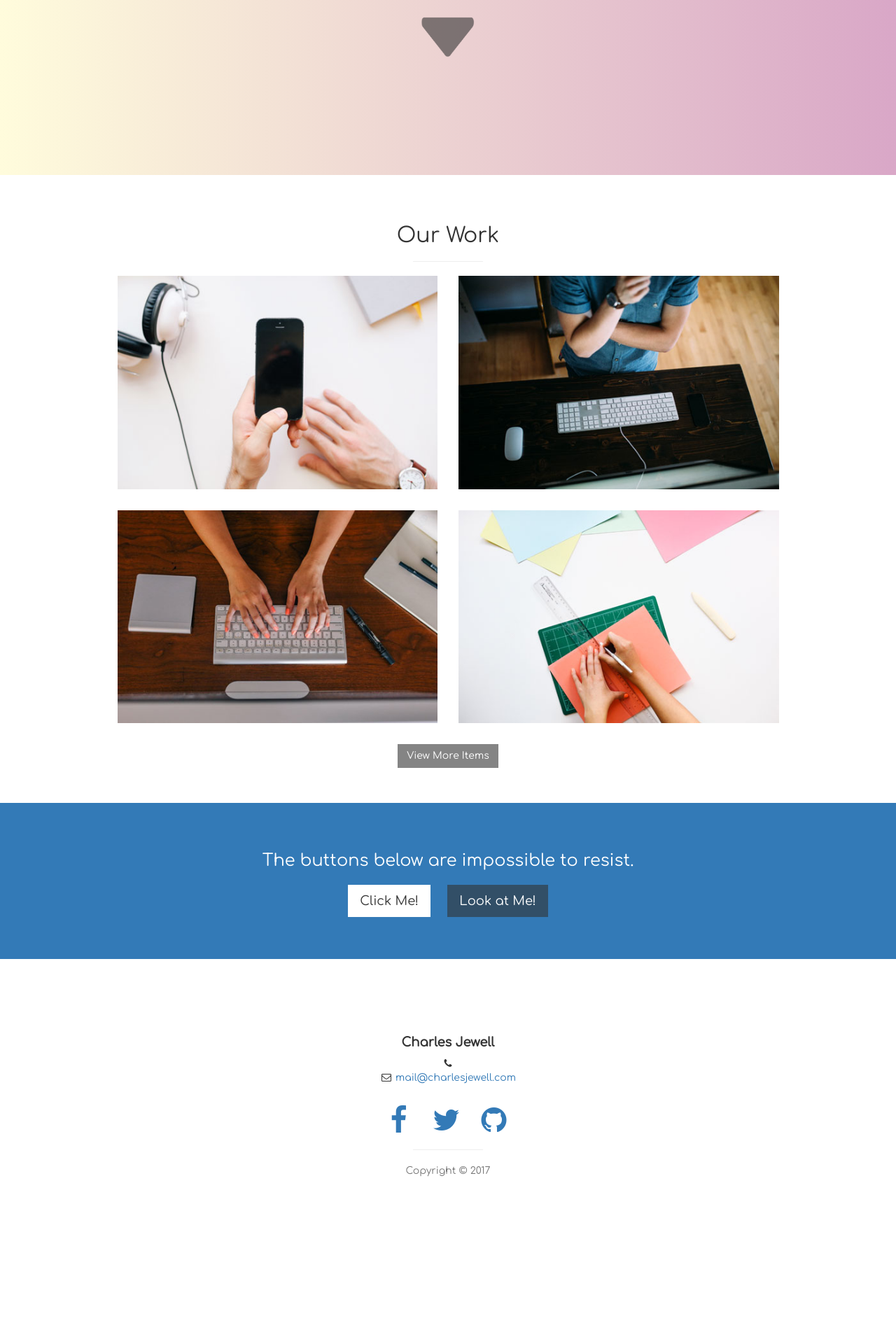
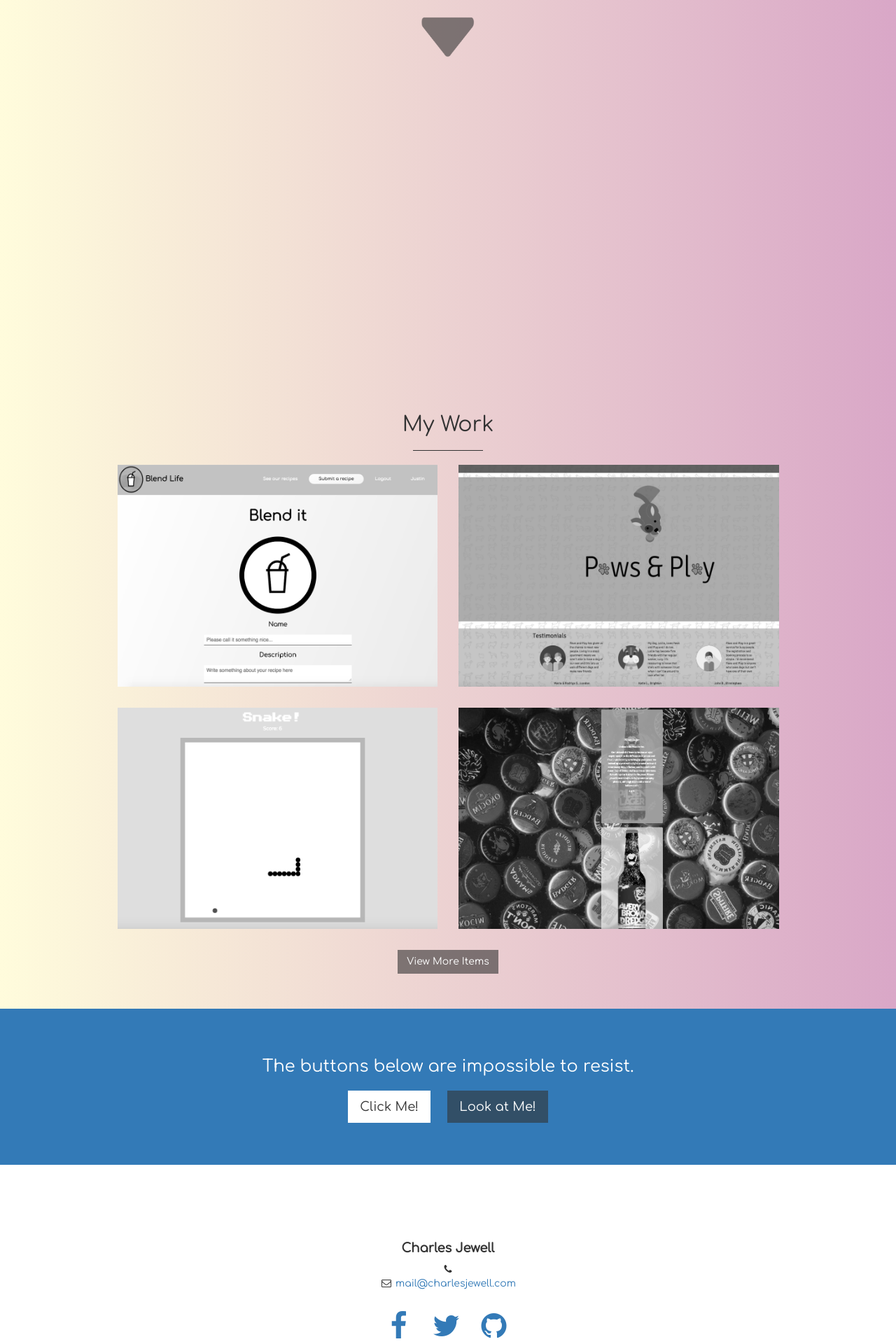
Before and after one commit to cjewell47/cjewell47.github.io, a Jekyll site: the page built from index.html, in a window 1280 px wide. Shown: the part 2450-4370 px from the top of the page at 70% size. Built offline with Jekyll 4.4.1, drawn with Linux system fonts in a browser that asks for light colours; before the commit the page ends 4243 px from its top, so only the background shows below that.

Commit message:
portfolio animation looking so lit :fire::fire:fire:

```diff
--- a/_includes/portfolio.html
+++ b/_includes/portfolio.html
@@ -2,34 +2,46 @@
   <div class="container">
     <div class="row">
       <div class="col-lg-10 col-lg-offset-1 text-center">
-        <h2>Our Work</h2>
+        <h2>My Work</h2>
         <hr class="small">
         <div class="row">
           <div class="col-md-6">
             <div class="portfolio-item">
               <a href="#">
-                <img class="img-portfolio img-responsive" src="img/portfolio-1.jpg">
+                <div class="my-img-container">
+                  <img class="img-portfolio img-responsive img-1" src="img/BlendLifeBW.png">
+                  <img class="img-portfolio img-responsive img-2" src="img/BlendLife.png">
+                </div>
               </a>
             </div>
           </div>
           <div class="col-md-6">
             <div class="portfolio-item">
               <a href="#">
-                <img class="img-portfolio img-responsive" src="img/portfolio-2.jpg">
+                <div class="my-img-container">
+                  <img class="img-portfolio img-responsive img-1" src="img/PawsAndPlayBW.png">
+                  <img class="img-portfolio img-responsive img-2" src="img/PawsAndPlay.png">
+                </div>
               </a>
             </div>
           </div>
           <div class="col-md-6">
             <div class="portfolio-item">
               <a href="#">
-                <img class="img-portfolio img-responsive" src="img/portfolio-3.jpg">
+                <div class="my-img-container">
+                  <img class="img-portfolio img-responsive img-1" src="img/SnakeBW.png">
+                  <img class="img-portfolio img-responsive img-2" src="img/Snake.png">
+                </div>
               </a>
             </div>
           </div>
           <div class="col-md-6">
             <div class="portfolio-item">
               <a href="#">
-                <img class="img-portfolio img-responsive" src="img/portfolio-4.jpg">
+                <div class="my-img-container">
+                  <img class="img-portfolio img-responsive img-1" src="img/BeerRaterBW.png">
+                  <img class="img-portfolio img-responsive img-2" src="img/BeerRater.png">
+                </div>
               </a>
             </div>
           </div>
--- /dev/null
+++ b/_includes/space.html
@@ -0,0 +1,3 @@
+<section class="spaceDivide">
+
+</section>
--- a/_layouts/front.html
+++ b/_layouts/front.html
@@ -11,6 +11,7 @@
   {% include services.html %}
   {% include whoiam.html %}
   {% include whoiam2.html %}
+  {% include space.html %}
   {% include portfolio.html %}
   {% include call-to-action.html %}
   {% include footer.html %}
--- a/css/stylish-portfolio.css
+++ b/css/stylish-portfolio.css
@@ -300,10 +300,36 @@
     -o-background-size: cover;
 }*/
 
+/*Space*/
+
+.spaceDivide {
+  height: 30%;
+  background: #fffcdc;
+  background: -webkit-linear-gradient(to left, #d9a7c7, #fffcdc); /
+  background: -o-linear-gradient(to left, #d9a7c7, #fffcdc);
+  background: -moz-linear-gradient(to left, #d9a7c7, #fffcdc);
+  background: linear-gradient(to left, #d9a7c7, #fffcdc);
+  // @include linear-gradient(#d9a7c7, #fffcdc);
+}
+
 /* Portfolio */
 
 .portfolio {
     padding: 50px 0;
+    background: #fffcdc;
+    background: -webkit-linear-gradient(to left, #d9a7c7, #fffcdc); /
+    background: -o-linear-gradient(to left, #d9a7c7, #fffcdc);
+    background: -moz-linear-gradient(to left, #d9a7c7, #fffcdc);
+    background: linear-gradient(to left, #d9a7c7, #fffcdc);
+    // @include linear-gradient(#d9a7c7, #fffcdc);
+}
+
+hr {
+  border-color: #333;
+}
+
+.my-img-container {
+  position: relative;
 }
 
 .portfolio-item {
@@ -314,9 +340,17 @@
     margin: 0 auto;
 }
 
-.img-portfolio:hover {
-    opacity: 0.8;
+.img-1 {
+  position: relative;
 }
+
+.img-2 {
+  position: absolute;
+  opacity: 0;
+  top: 0;
+  left: 0;
+}
+
 
 /* Call to Action */
 
--- a/js/custom.js
+++ b/js/custom.js
@@ -133,4 +133,12 @@
     $('#downfromwhoiam').fadeTo(150, 0.6);
   });
 
+  $('.img-2').mouseenter(function() {
+    $(this).fadeTo(300, 1);
+  });
+
+  $('.img-2').mouseleave(function() {
+    $(this).fadeTo(300, 0);
+  });
+
 });
```
Also changed, not shown: img/BeerRater.png (added), img/BeerRaterBW.png (added), img/BlendLife.png (added), img/BlendLifeBW.png (added), img/PawsAndPlay.png (added), img/PawsAndPlayBW.png (added), img/Snake.png (added), img/SnakeBW.png (added).
